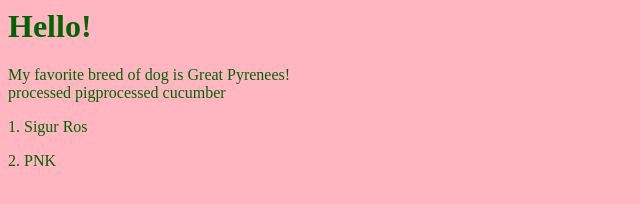
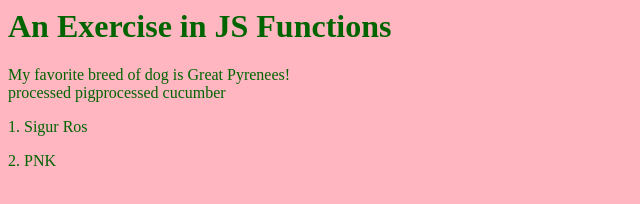
Before and after one commit to sarahjulesthorne/js-functions, a plain HTML site: page index.html in a window 1280 px wide. Shown: the whole page, without its empty margins (0-640 px from the left). Drawn offline with Linux system fonts and the light colour scheme.

Commit message:
pushing final HTML

```diff
--- a/index.html
+++ b/index.html
@@ -1,11 +1,13 @@
 <!DOCTYPE>
 <html lang='en'>
+
 <head>
     <title>JS Functions</title>
-    <link rel='stylesheet' href='./main.css'/>
+    <link rel='stylesheet' href='./main.css' />
 </head>
+
 <body>
-    <h1>Hello!</h1>
+    <h1>An Exercise in JS Functions</h1>
     <div id='dog-breed'>
 
     </div>
@@ -17,4 +19,5 @@
     </div>
     <script src='./main.js'></script>
 </body>
+
 </html>
```
